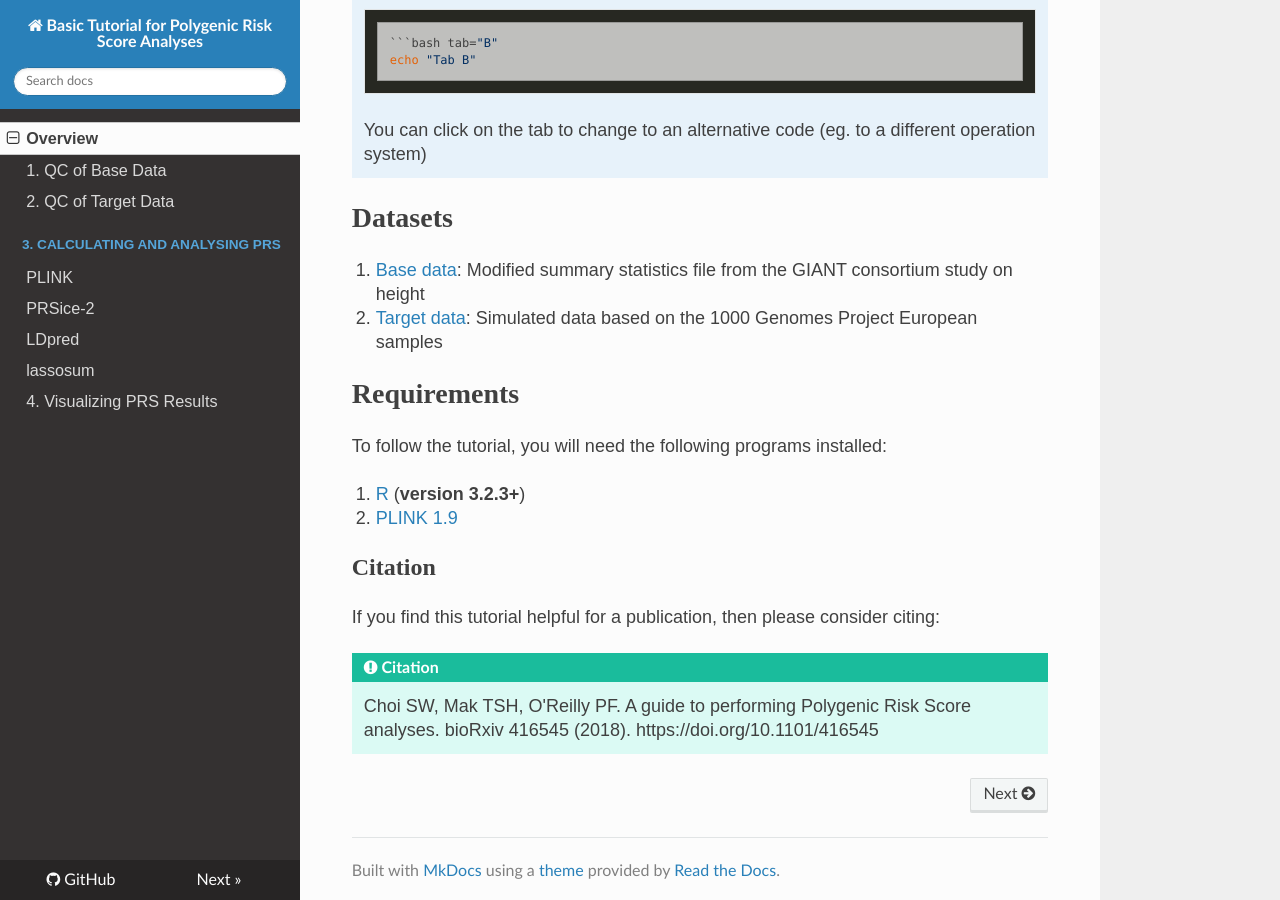
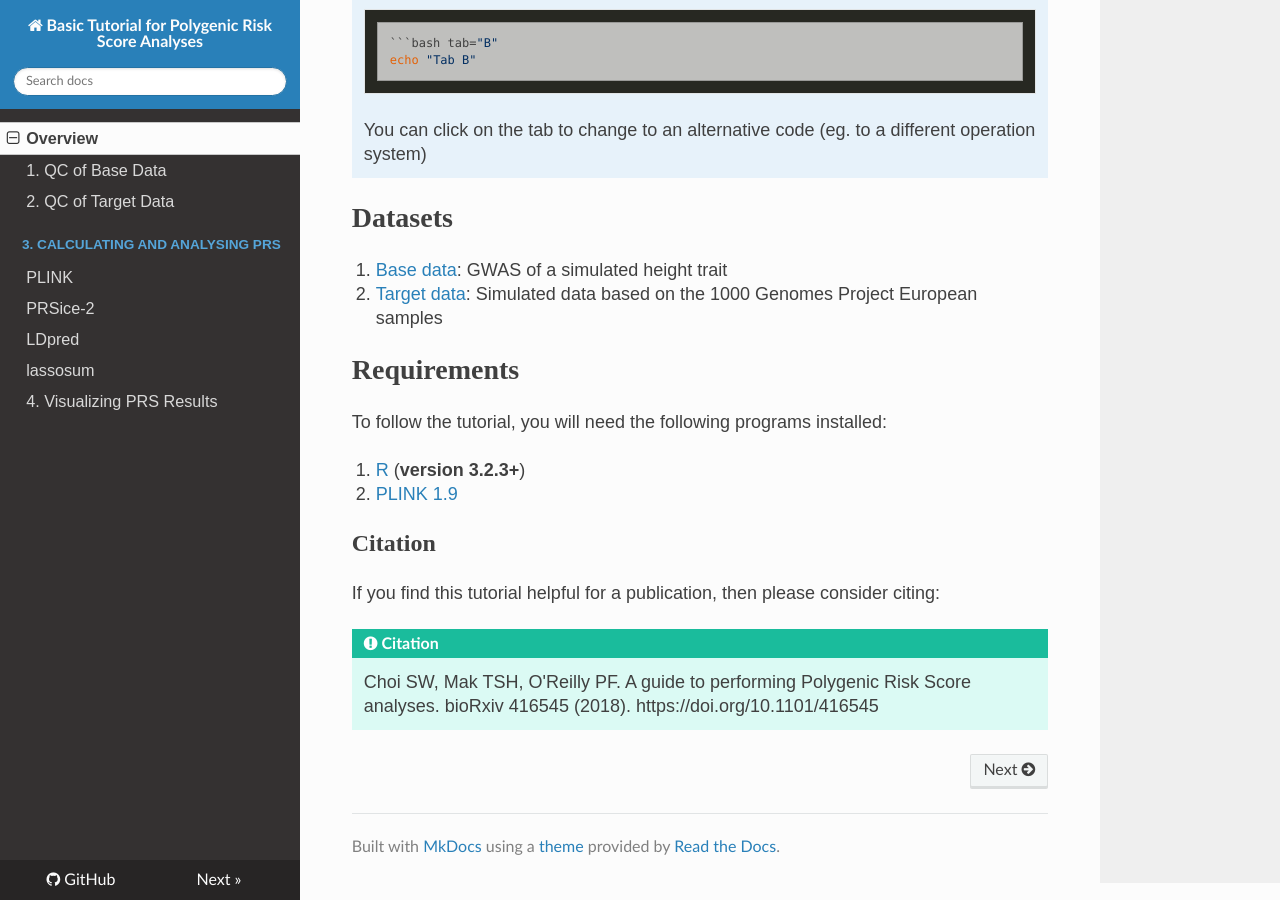
Before and after one commit to choishingwan/PRS-Tutorial, an MkDocs documentation site: the page built from docs/index.md, in a window 1280 px wide and 900 px high, scrolled down 1159 px. Built offline with MkDocs 1.6.1, drawn with Linux system fonts in a browser that asks for light colours; nearby versions of some CDN libraries.

Commit message:
[Update] no longer use GIANT

```diff
--- a/docs/index.md
+++ b/docs/index.md
@@ -35,7 +35,7 @@ If you are only interested in how to perform PRS on previously QC'ed data then y
 
     You can click on the tab to change to an alternative code (eg. to a different operation system)
 # Datasets
-1. [Base data](https://drive.google.com/file/d/1RWjk49QNZj9zvJHc9X_wyZ51fdy6xQjv/view?usp=sharing): Modified summary statistics file from the GIANT consortium study on height
+1. [Base data](https://drive.google.com/file/d/1RWjk49QNZj9zvJHc9X_wyZ51fdy6xQjv/view?usp=sharing): GWAS of a simulated height trait
 2. [Target data](https://drive.google.com/file/d/1uhJR_3sn7RA8U5iYQbcmTp6vFdQiF4F2/view?usp=sharing): Simulated data based on the 1000 Genomes Project European samples
 
 # Requirements
```
Also changed, not shown: docs/target.md (+5 -5 lines).
